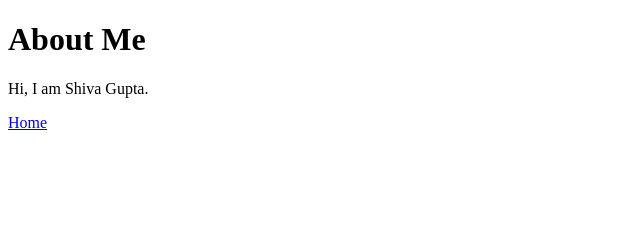
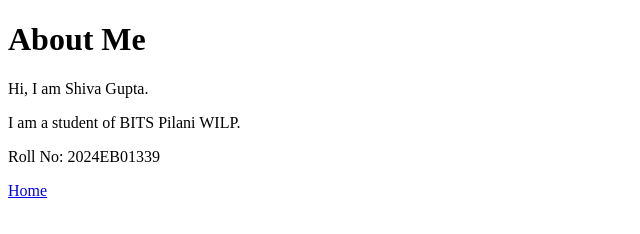
Before and after one commit to ShivaGupta-14/git-assignment, a plain HTML site: page about.html in a window 1280 px wide. Shown: the whole page, without its empty margins (0-640 px from the left). Drawn offline with Linux system fonts and the light colour scheme.

Commit message:
Updated about page with student details

```diff
--- a/about.html
+++ b/about.html
@@ -6,6 +6,8 @@
 <body>
     <h1>About Me</h1>
     <p>Hi, I am Shiva Gupta.</p>
+    <p>I am a student of BITS Pilani WILP.</p>
+    <p>Roll No: 2024EB01339</p>
     <a href="index.html">Home</a>
 </body>
 </html>
```
